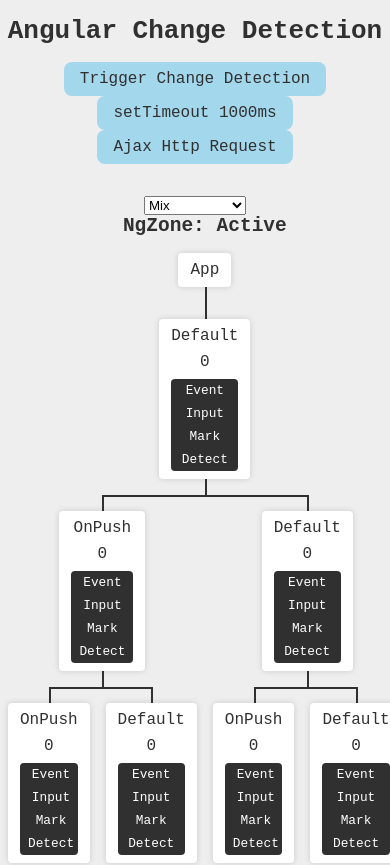
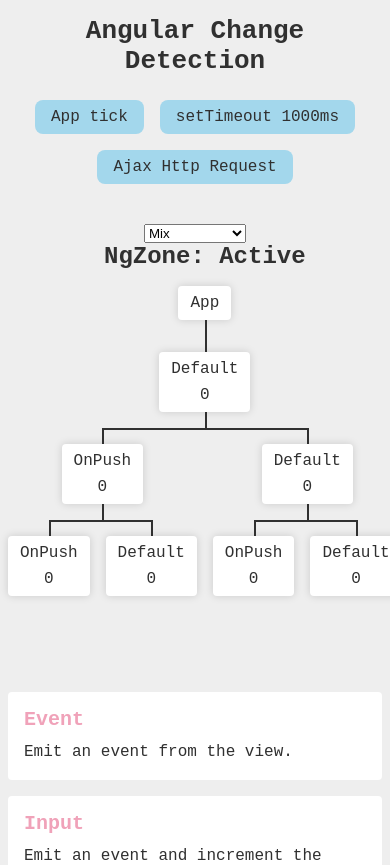
Before and after one commit to Maximilian-R/angular-change-detection-visualization, an Angular app: page / in a window 390 px wide. Shown: the top 865 px of the page. Built offline with nearby package versions, Linux system fonts and the light colour scheme.

Commit message:
responsive changes

```diff
--- a/src/app/app.component.html
+++ b/src/app/app.component.html
@@ -1,9 +1,11 @@
 <header>
   <h1>Angular Change Detection</h1>
 
-  <button #tickButton>Trigger Change Detection</button>
-  <button #timeButton>setTimeout 1000ms</button>
-  <button #requestButton>Ajax Http Request</button>
+  <div class="actions">
+    <button #tickButton>App tick</button>
+    <button #timeButton>setTimeout 1000ms</button>
+    <button #requestButton>Ajax Http Request</button>
+  </div>
 </header>
 
 <main>
@@ -14,11 +16,11 @@
   </select>
 
   <div class="tree-container">
-    <div>
+    <div class="tree">
       <h2>NgZone: Active</h2>
       <cdv-root [node]="selectedTree"></cdv-root>
     </div>
-    <div>
+    <div class="tree">
       <h2>NgZone: Inactive</h2>
       <cdv-root #rootZoneLess [node]="selectedTree" [detach]="true"></cdv-root>
     </div>
--- a/src/app/app.module.ts
+++ b/src/app/app.module.ts
@@ -8,6 +8,7 @@ import { NodeComponent } from './tree/node/node.component';
 import { RootComponent } from './tree/root/root.component';
 import { OnpushComponent } from './strategy-component/onpush/onpush.component';
 import { DefaultComponent } from './strategy-component/default/default.component';
+import { ContextMenuComponent } from './context-menu/context-menu.component';
 
 @NgModule({
   imports: [BrowserModule, FormsModule, HttpClientModule],
@@ -17,6 +18,7 @@ import { DefaultComponent } from './strategy-component/default/default.component
     NodeComponent,
     OnpushComponent,
     DefaultComponent,
+    ContextMenuComponent,
   ],
   bootstrap: [AppComponent],
 })
--- /dev/null
+++ b/src/app/context-menu/context-menu.component.html
@@ -0,0 +1,3 @@
+<div #contextMenu class="context-menu">
+  <ng-content></ng-content>
+</div>
--- /dev/null
+++ b/src/app/context-menu/context-menu.component.ts
@@ -0,0 +1,64 @@
+import {
+  AfterViewInit,
+  Component,
+  ElementRef,
+  Input,
+  NgZone,
+  OnDestroy,
+  ViewChild,
+} from "@angular/core";
+import {
+  filter,
+  fromEvent,
+  skip,
+  Subject,
+  switchMap,
+  take,
+  takeUntil,
+  tap,
+} from "rxjs";
+
+@Component({
+  selector: "app-context-menu",
+  templateUrl: "./context-menu.component.html",
+})
+export class ContextMenuComponent implements AfterViewInit, OnDestroy {
+  @Input() target!: HTMLElement;
+
+  @ViewChild("contextMenu") menu?: ElementRef;
+
+  private onDestroy$ = new Subject<void>();
+
+  constructor(private zone: NgZone) {}
+
+  ngAfterViewInit(): void {
+    const targetElement = this.target;
+    const menuElement = this.menu?.nativeElement;
+
+    this.zone.runOutsideAngular(() => {
+      fromEvent<PointerEvent>(targetElement, "click", { capture: true })
+        .pipe(
+          takeUntil(this.onDestroy$),
+          filter((event) => event.target === targetElement),
+          tap((event) => {
+            menuElement.classList.add("display");
+            menuElement.style.transform = `translate(${event.offsetX}px,${event.offsetY}px)`;
+          }),
+          switchMap(() => {
+            return fromEvent<PointerEvent>(document, "click").pipe(
+              skip(1),
+              take(1),
+              tap(() => {
+                menuElement.classList.remove("display");
+              })
+            );
+          })
+        )
+        .subscribe();
+    });
+  }
+
+  ngOnDestroy(): void {
+    this.onDestroy$.next();
+  }
+}
--- a/src/app/tree/node/node.component.html
+++ b/src/app/tree/node/node.component.html
@@ -1,16 +1,14 @@
 <div class="node">
-  <div class="content">
+  <div class="content" #nodeRef>
     {{ cdCheck() }}
     <p>{{ node?.type === strategy.Default ? "Default" : "OnPush" }}</p>
     <p>{{ input }}</p>
-    <div class="actions">
+    <app-context-menu [target]="nodeRef">
       <button (click)="(true)">Event</button>
       <button (click)="setInput()">Input</button>
-      <button #markButton [disabled]="node?.type === strategy.Default">
-        Mark
-      </button>
+      <button #markButton>Mark</button>
       <button #detectButton>Detect</button>
-    </div>
+    </app-context-menu>
   </div>
 
   <div class="children" *ngIf="node?.children?.length || 0 > 0">
--- a/src/app/tree/node/node.component.ts
+++ b/src/app/tree/node/node.component.ts
@@ -1,6 +1,5 @@
 import {
   AfterViewInit,
-  ChangeDetectionStrategy,
   ChangeDetectorRef,
   Component,
   ElementRef,
@@ -23,6 +22,7 @@ export class NodeComponent
 {
   @Input() public input: number = 0;
 
+  @ViewChild("nodeRef") nodeRef?: ElementRef;
   @ViewChild("markButton") markButton?: ElementRef;
   @ViewChild("detectButton") detectButton?: ElementRef;
 
--- a/src/app/tree/root/root.component.html
+++ b/src/app/tree/root/root.component.html
@@ -1,4 +1,4 @@
-<div class="node">
+<div class="node root">
   <div class="content">
     {{ cdCheck() }}
     <p>App</p>
--- a/src/styles.scss
+++ b/src/styles.scss
@@ -10,8 +10,12 @@
   --background-color: #eeeeee;
 
   --tree-line-color: #303030;
-  --tree-line-width: 2px;
-  --tree-node-margin: 2rem;
+  --tree-line-width: 0.125em;
+  --tree-node-margin: 2em;
+}
+
+html {
+  max-width: 100vw;
 }
 
 * {
@@ -26,12 +30,14 @@ body {
 }
 
 button {
+  font-weight: 400;
   font-family: inherit;
   border: none;
   cursor: pointer;
 }
 
 header {
+  padding: 0 1rem;
   margin-bottom: 2rem;
   text-align: center;
 
@@ -40,24 +46,21 @@ header {
     margin-top: 1rem;
   }
 
+  .actions {
+    display: flex;
+    flex-wrap: wrap;
+    justify-content: center;
+  }
+
   button {
+    white-space: nowrap;
     background-color: var(--view-color-2);
     color: var(--view-color-text);
     padding: 0.5rem 1rem;
     border-radius: 0.5rem;
     font-size: 1rem;
-    margin-left: 0.5rem;
-    margin-right: 0.5rem;
+    margin: 0.5rem;
   }
-}
-
-button {
-  font-weight: 400;
-}
-
-.root {
-  display: flex;
-  justify-content: center;
 }
 
 main {
@@ -76,6 +79,12 @@ main {
   h2 {
     margin-bottom: 1rem;
   }
+
+  //font-size: clamp(1rem, 5vw, 1.5rem);
+}
+
+.tree {
+  font-size: 1rem;
 }
 
 .node {
@@ -88,20 +97,30 @@ main {
     }
   }
 
+  &.root > .content {
+    cursor: default;
+  }
+
   .content {
+    cursor: pointer;
+    position: relative;
     align-self: center;
     display: grid;
-    row-gap: 0.5rem;
-    font-size: 1rem;
-    padding: 0.5rem 0.75rem;
-    border-radius: 0.25rem;
+    row-gap: 0.5em;
+    font-size: 1em;
+    padding: 0.5em 0.75em;
+    border-radius: 0.25em;
     text-align: center;
-    margin-left: 0.5rem;
-    margin-right: 0.5rem;
-    box-shadow: 0 0 6px 0 rgba(0, 0, 0, 0.15);
+    margin-left: 0.5em;
+    margin-right: 0.5em;
+    box-shadow: 0 0 0.5em 0 rgba(0, 0, 0, 0.15);
     background-color: var(--view-color-background);
     color: var(--view-color-text);
     transition: background-color 200ms ease-in-out;
+
+    > p {
+      pointer-events: none;
+    }
   }
 
   > .children {
@@ -174,18 +193,33 @@ main {
       }
     }
   }
+}
 
-  .actions {
+app-context-menu {
+  position: absolute;
+}
+.context-menu {
   display: grid;
+  visibility: hidden;
+  opacity: 0;
   flex-direction: column;
-    border-radius: 0.25rem;
+  border-radius: 0.25em;
   overflow: hidden;
+  box-shadow: 0 0 0.5em 0 rgba(0, 0, 0, 0.15);
+  position: absolute;
+  z-index: 1;
+  transition: opacity 150ms ease-in-out, visibility 150ms;
+
+  &.display {
+    visibility: visible;
+    opacity: 1;
+  }
 
   button {
-      font-size: 0.8rem;
+    font-size: 0.8em;
     background: var(--view-color-text);
     color: var(--view-color-text-inverted);
-      padding: 0.25rem 0.5rem;
+    padding: 0.25em 0.5em;
     transition: background-color 200ms ease-in-out, color 200ms ease-in-out;
 
     &:hover {
@@ -193,14 +227,14 @@ main {
     }
   }
 }
-}
 
 .cards {
-  margin: 2rem;
-  margin-top: 6rem;
+  box-sizing: border-box;
+  width: 100%;
+  padding: 6rem 0.5rem 2rem;
   display: grid;
   gap: 1rem;
-  grid-template-columns: repeat(auto-fit, minmax(30rem, 1fr));
+  grid-template-columns: repeat(auto-fit, minmax(16rem, 1fr));
 
   .card {
     padding: 1rem;
```
Lines whose indentation alone changed are shown as unchanged.
